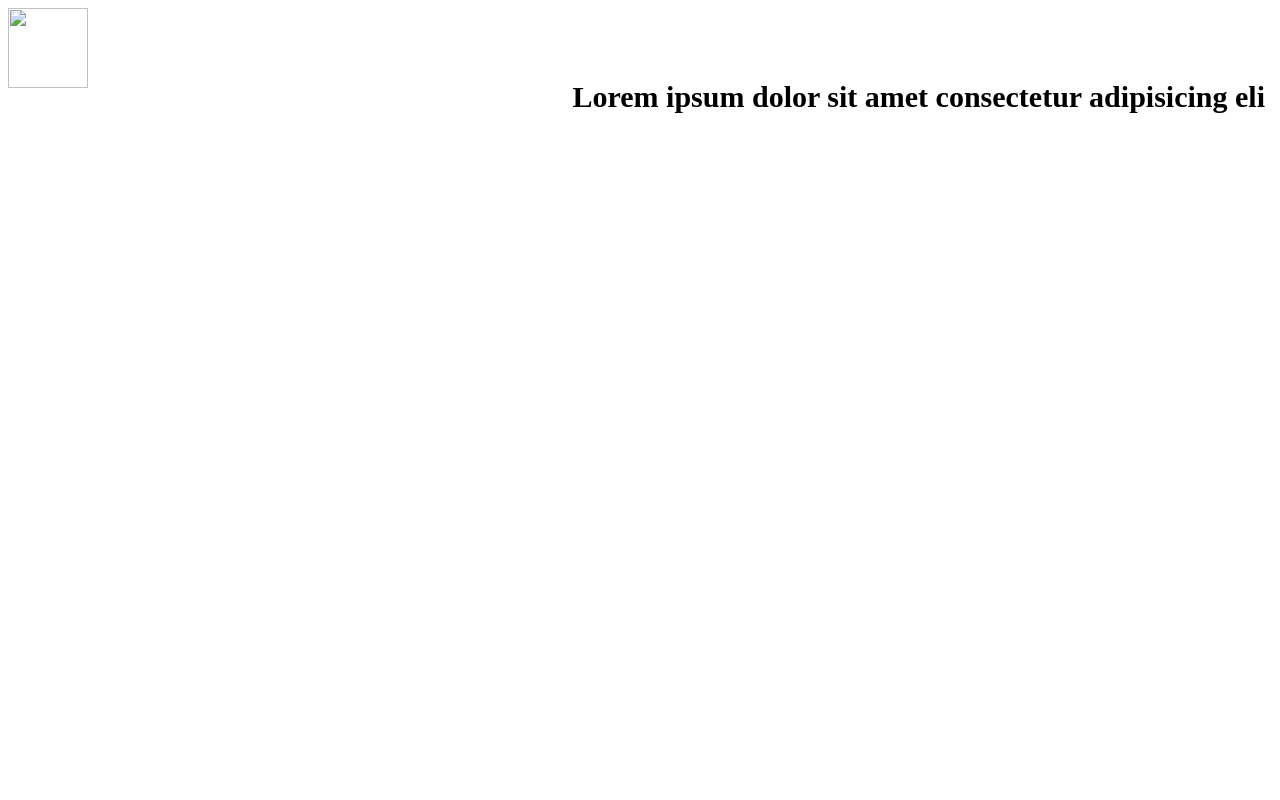
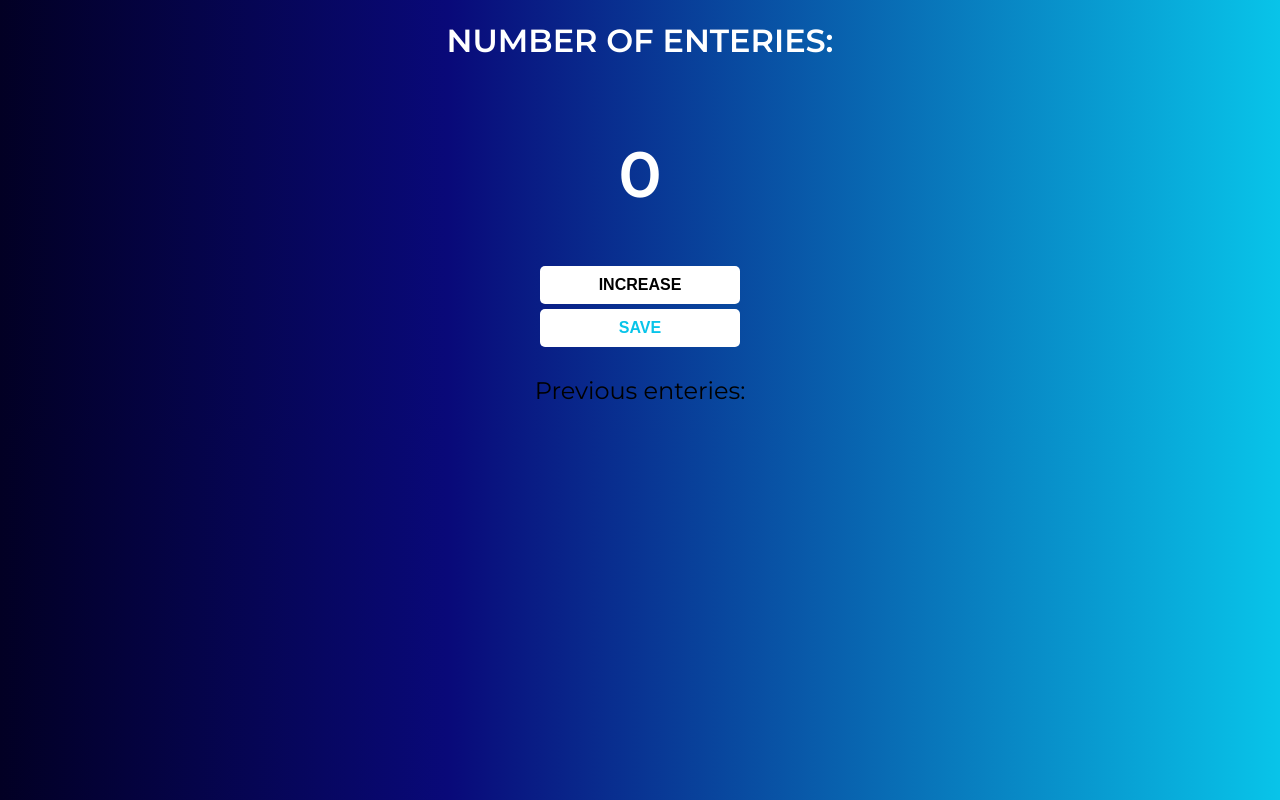
Before and after one commit to SomyN/Counting-app, a plain HTML site: page index.html in a window 1280 px wide. Drawn offline with Linux system fonts and the light colour scheme.

Commit message:
added files

```diff
--- a/index.html
+++ b/index.html
@@ -1,21 +1,27 @@
 <!DOCTYPE html>
 <html lang="en">
   <head>
-    <title>Embla Carousel Arrows & Dots Vanilla</title>
+    <title>Counting app</title>
     <meta charset="UTF-8" />
     <meta
       name="viewport"
       content="width=device-width, initial-scale=1, shrink-to-fit=no"
     />
+    <link rel="preconnect" href="https://fonts.googleapis.com">
+    <link rel="preconnect" href="https://fonts.gstatic.com" crossorigin>
+    <link href="https://fonts.googleapis.com/css2?family=Montserrat:wght@400;600&display=swap" rel="stylesheet">
     <link rel="stylesheet" href="style.css">
   </head>
 
   <body>
-    <div class="example">
-      <img  class="background-image" src="./orange-ellipse.svg">
-      <div class="overlay">
-        Lorem ipsum dolor sit amet consectetur adipisicing eli
-      </div>
+    <div class="container">
+      <h1>NUMBER OF ENTERIES: </h1>
+      <h2 id="count-el">0</h2>
+    <!--create an INCREMENT button with the id="increment button"-->
+    <button id="increment-btn" onclick="increment()">INCREASE</button>
+    <button id="save-btn" onclick="save()">SAVE</button>
+    <p id="save-el">Previous enteries:</p>
     </div>
+     <script src="index.js"></script>
   </body>
 </html>
--- /dev/null
+++ b/index.js
@@ -0,0 +1,15 @@
+let countEl = document.getElementById("count-el");
+let count = 0;
+let saveEl = document.getElementById("save-el")
+
+function increment(){
+   count += 1;
+    countEl.textContent = count;
+}
+
+function save(){
+    let countStr = count + " - "
+    saveEl.textContent += countStr;
+    countEl.textContent = 0;
+    count = 0;
+}
--- a/style.css
+++ b/style.css
@@ -1,14 +1,57 @@
-.example img {
-    width: 5em;
-    height: 5em;
-    position: relative;
-  }
+body{
+  margin: 0;
+  padding: 0;
+  text-align: center;
+  background: rgb(2,0,36);
+  background: linear-gradient(90deg, rgba(2,0,36,1) 0%, rgba(9,9,121,1) 35%, rgb(8, 196, 233) 100%);
+  font-family: 'Montserrat', sans-serif;
 
-  .example .overlay {
-    position: absolute;
-    top: 80px;
-    right: 15px;
-    font-weight: bold;
-    text-align: right;
-    font-size: 30px;
-  }
+}
+
+.container{
+  display: flex;
+  justify-content: center;
+  align-items: center;
+  flex-direction: column;
+}
+
+.container h1{
+  font-size: 2em;
+  color: #fff;
+}
+
+.container h2{
+  font-size: 4em;
+  color: #fff;
+  padding: 0 0;
+}
+
+
+button{
+  width: 200px;
+  padding: 10px 0 10px ;
+  border-radius: 5px;
+  color: white;
+  border: none;
+  margin-bottom: 5px;
+  cursor: pointer;
+}
+
+
+#increment-btn{
+  background-color: #fff;
+  color: #000;
+  font-size: 1em;
+  font-weight: 600;
+}
+
+#save-btn{
+  background-color: #fff;
+  color: rgb(8, 196, 233);
+  font-weight: 600;
+  font-size: 1em;
+}
+
+#save-el{
+  font-size: 24px;
+}
```
